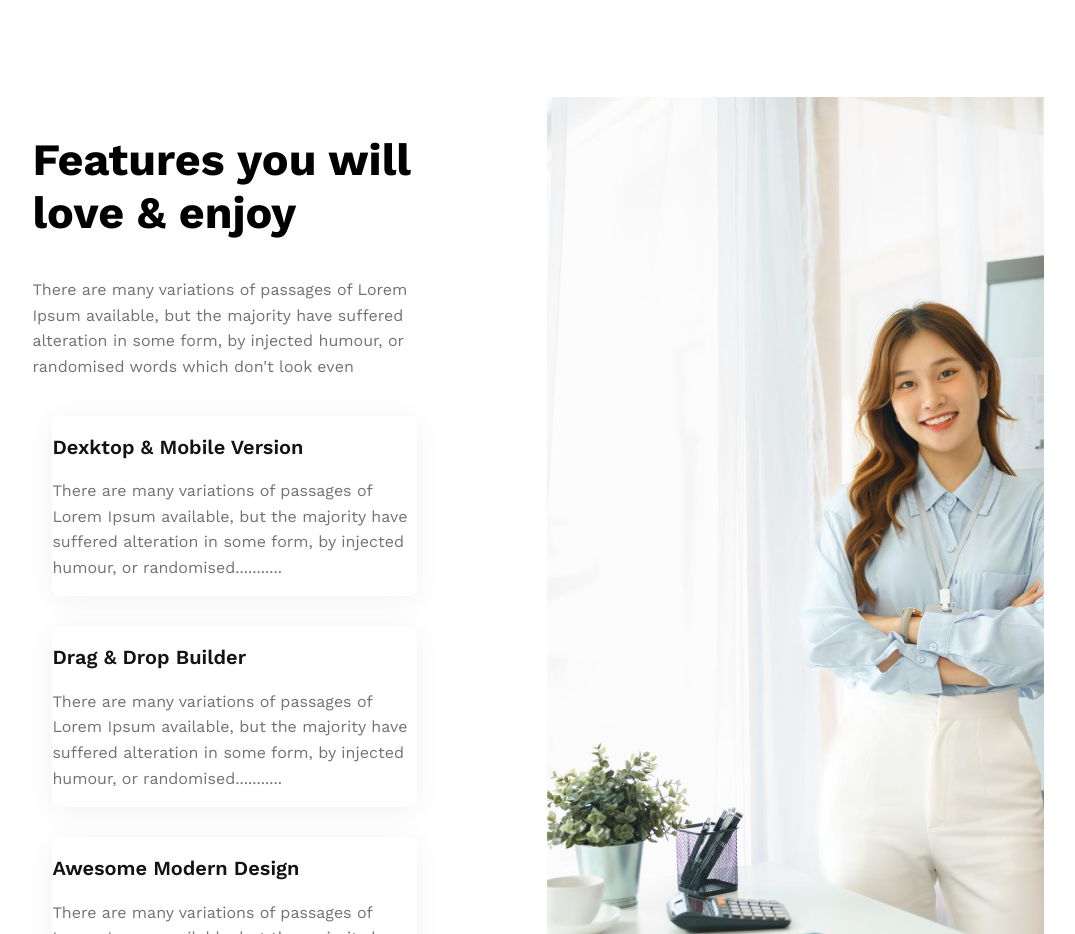
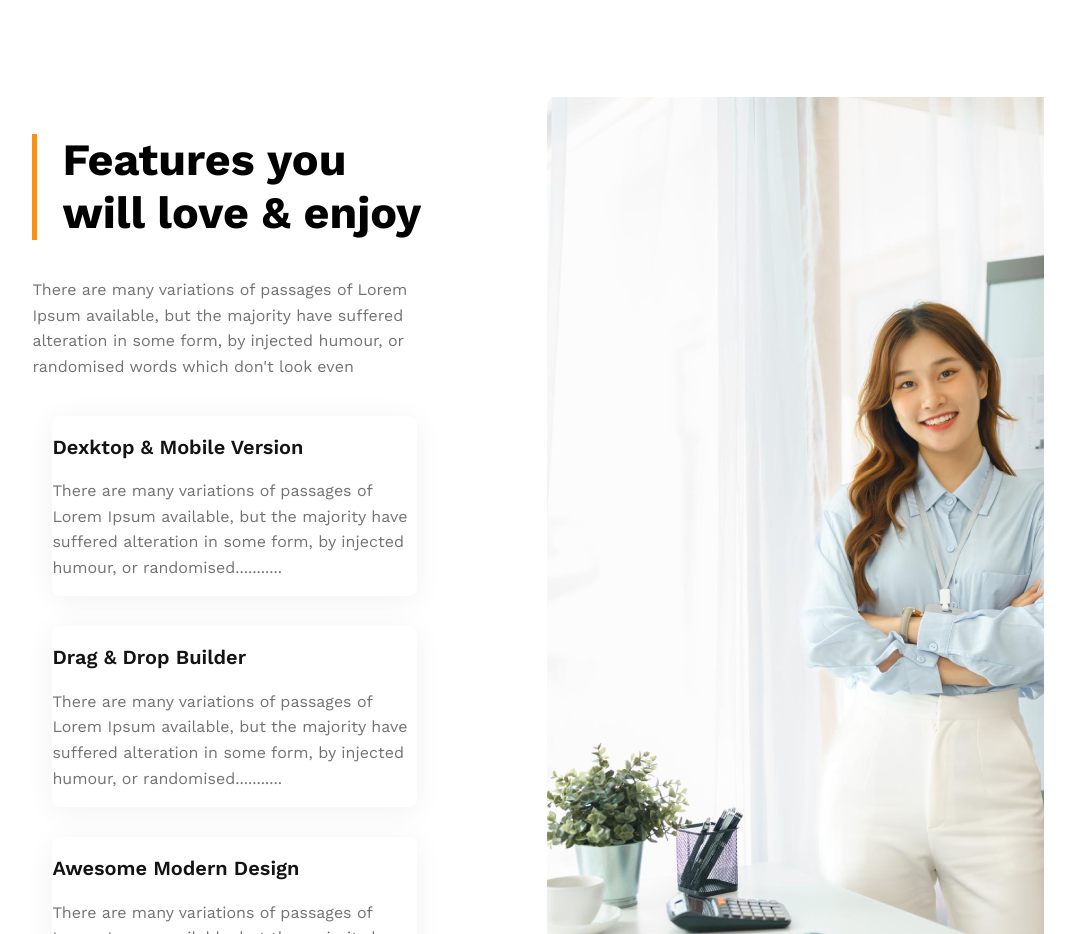
Before and after one commit to AhasanAraShimi/3D-Architect, a plain HTML site: page index.html in a window 1280 px wide. Shown: the part 1940-2874 px from the top of the page, without its empty margins (102-1177 px from the left). Drawn offline with nearby package versions, Linux system fonts and the light colour scheme.

Commit message:
new adds

```diff
--- a/index.html
+++ b/index.html
@@ -54,7 +54,7 @@
     <!--Love & Enjoy-->
     <section class="love-enjoy display-flex">
       <div class="love-enjoy-text">
-        <h1 class="section-title">Features you will love & enjoy</h1>
+        <div class="love-enjoy-title"><h1 class="section-title">Features you will love & enjoy</h1></div>
         <p class="para-description">There are many variations of passages of Lorem Ipsum available, but the majority have suffered alteration in some form, by injected humour, or randomised words which don't look even</p>
 
         <div class="sub-feature">
--- a/style.css
+++ b/style.css
@@ -142,6 +142,13 @@ color: rgb(114, 114, 114);
 /*Love & Enjoy section*/
 .love-enjoy{
   gap: 110px;
+}
+
+.love-enjoy-title{
+  border-left: 5px solid rgb(255, 144, 14);
+}
+.love-enjoy h1{
+ padding-left: 25px;
 }
 .sub-feature h3{
   color: rgb(19, 19, 19);
```
